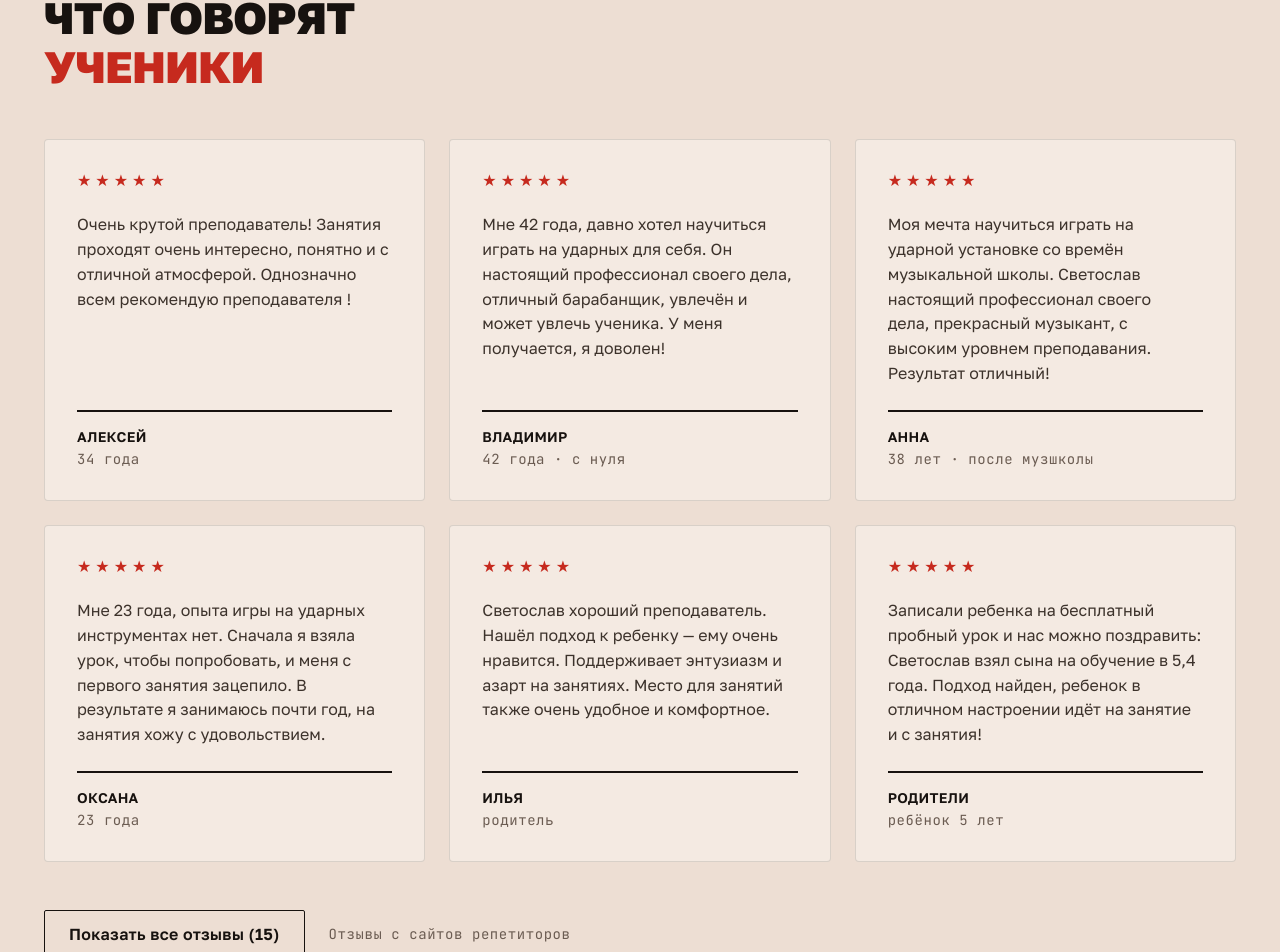
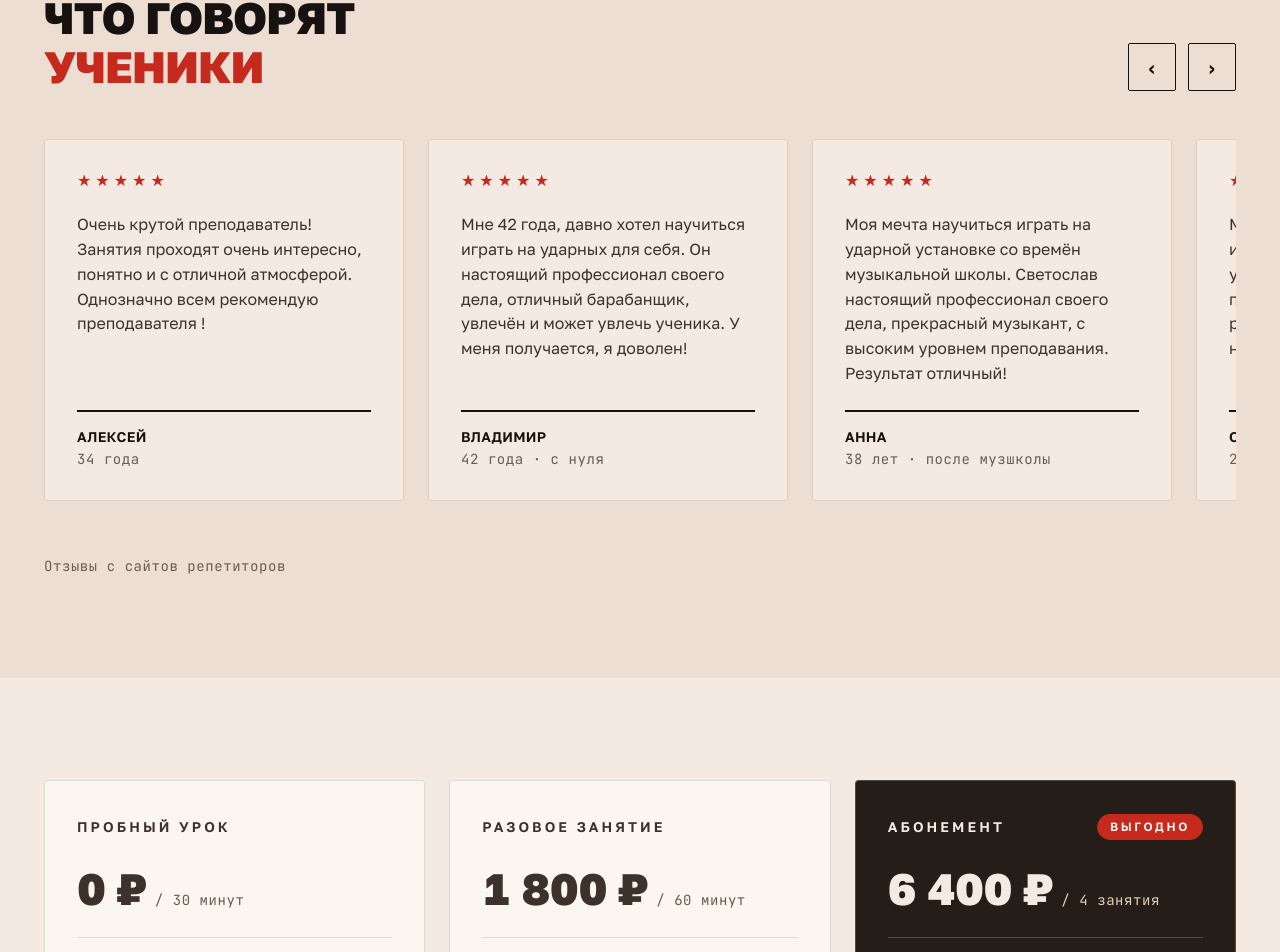
Before and after one commit to iveivs/ritmologia-landing, a Next.js app: page / in a window 1280 px wide. Shown: the part 5530-6482 px from the top of the page. Built offline with nearby package versions, Linux system fonts and the light colour scheme.

Commit message:
Revert "feat(reviews): replace the carousel with a grid and "show all""
This reverts commit 7586962fcb802aeb9c81d643bdca6773c29d2663.

```diff
--- a/src/components/Reviews.module.css
+++ b/src/components/Reviews.module.css
@@ -1,45 +1,34 @@
-/* A plain grid: everything is visible, nothing hides behind arrows. A first
-   batch is shown, "show all" reveals the rest (tiers are set in Reviews.tsx). */
-.grid {
-  display: grid;
-  grid-template-columns: repeat(3, minmax(0, 1fr));
+.headRow {
+  display: flex;
+  flex-wrap: wrap;
+  align-items: flex-end;
+  justify-content: space-between;
   gap: var(--space-5);
 }
 
-.item {
+.arrows {
   display: flex;
+  gap: var(--space-3);
 }
 
-/* the card fills its cell so every card in a row has the same height */
-.item > * {
-  flex: 1;
+.rail {
+  display: flex;
+  gap: var(--space-5);
+  overflow-x: auto;
+  padding-bottom: var(--space-2);
+  scroll-snap-type: x mandatory;
+  scrollbar-width: thin;
 }
 
-.grid[data-expanded="false"] .item[data-tier="2"] {
-  display: none;
+.slide {
+  display: flex;
+  flex: 0 0 min(100%, 22.5rem);
+  scroll-snap-align: start;
 }
 
-.more {
-  display: flex;
-  flex-wrap: wrap;
-  align-items: center;
-  gap: var(--space-4) var(--space-5);
-}
-
-@media (max-width: 900px) {
-  .grid {
-    grid-template-columns: repeat(2, minmax(0, 1fr));
-  }
-}
-
-@media (max-width: 640px) {
-  .grid {
-    grid-template-columns: minmax(0, 1fr);
-  }
-
-  .grid[data-expanded="false"] .item[data-tier="1"] {
-    display: none;
-  }
+/* the card fills the slide so every card in the rail has the same height */
+.slide > * {
+  flex: 1;
 }
 
 .stars {
--- a/src/components/Reviews.tsx
+++ b/src/components/Reviews.tsx
@@ -1,6 +1,6 @@
 "use client";
 
-import { useState } from "react";
+import { useRef } from "react";
 import { reviews } from "@/lib/content";
 import { Button } from "./ui/Button";
 import { Card } from "./ui/Card";
@@ -13,17 +13,22 @@ import {
 } from "./ui/Typography";
 import styles from "./Reviews.module.css";
 
-// How many reviews are visible before "show all": the first row on phones, two
-// rows on tablets and desktop (tiers 0 and 1 respectively, see the CSS).
-const PREVIEW_PHONE = 3;
-const PREVIEW_WIDE = 6;
+export function Reviews() {
+  const railRef = useRef<HTMLUListElement>(null);
 
-export function Reviews() {
-  const [expanded, setExpanded] = useState(false);
+  const scroll = (direction: 1 | -1) => {
+    const el = railRef.current;
+    if (!el) return;
+    el.scrollBy({
+      left: direction * Math.max(280, el.clientWidth * 0.8),
+      behavior: "smooth",
+    });
+  };
 
   return (
     <section className="section section--sunken">
       <div className="container stack stack--xl">
+        <div className={styles.headRow}>
           <div className="stack">
             <SectionLabel>07 / Отзывы</SectionLabel>
             <SectionHeading>
@@ -32,13 +37,28 @@ export function Reviews() {
               <Accent>УЧЕНИКИ</Accent>
             </SectionHeading>
           </div>
-        <ul className={styles.grid} data-expanded={expanded}>
-          {reviews.map((review, i) => (
-            <li
-              key={`${review.name}-${review.meta}`}
-              className={styles.item}
-              data-tier={i < PREVIEW_PHONE ? 0 : i < PREVIEW_WIDE ? 1 : 2}
+          <div className={styles.arrows}>
+            <Button
+              variant="outline"
+              square
+              aria-label="Предыдущий отзыв"
+              onClick={() => scroll(-1)}
             >
+              ‹
+            </Button>
+            <Button
+              variant="outline"
+              square
+              aria-label="Следующий отзыв"
+              onClick={() => scroll(1)}
+            >
+              ›
+            </Button>
+          </div>
+        </div>
+        <ul ref={railRef} className={styles.rail}>
+          {reviews.map((review) => (
+            <li key={`${review.name}-${review.meta}`} className={styles.slide}>
               <Card tone="plain">
                 <div className={styles.stars} aria-label="Оценка 5 из 5">
                   <span>★</span>
@@ -56,18 +76,7 @@ export function Reviews() {
             </li>
           ))}
         </ul>
-        <div className={styles.more}>
-          <Button
-            variant="outline"
-            aria-expanded={expanded}
-            onClick={() => setExpanded((value) => !value)}
-          >
-            {expanded
-              ? "Свернуть отзывы"
-              : `Показать все отзывы (${reviews.length})`}
-          </Button>
         <Meta>Отзывы с сайтов репетиторов</Meta>
-        </div>
       </div>
     </section>
   );
```
Also changed, not shown: 2 other files (tests, documents, lock files or other folders). Lines whose indentation alone changed are shown as unchanged.
